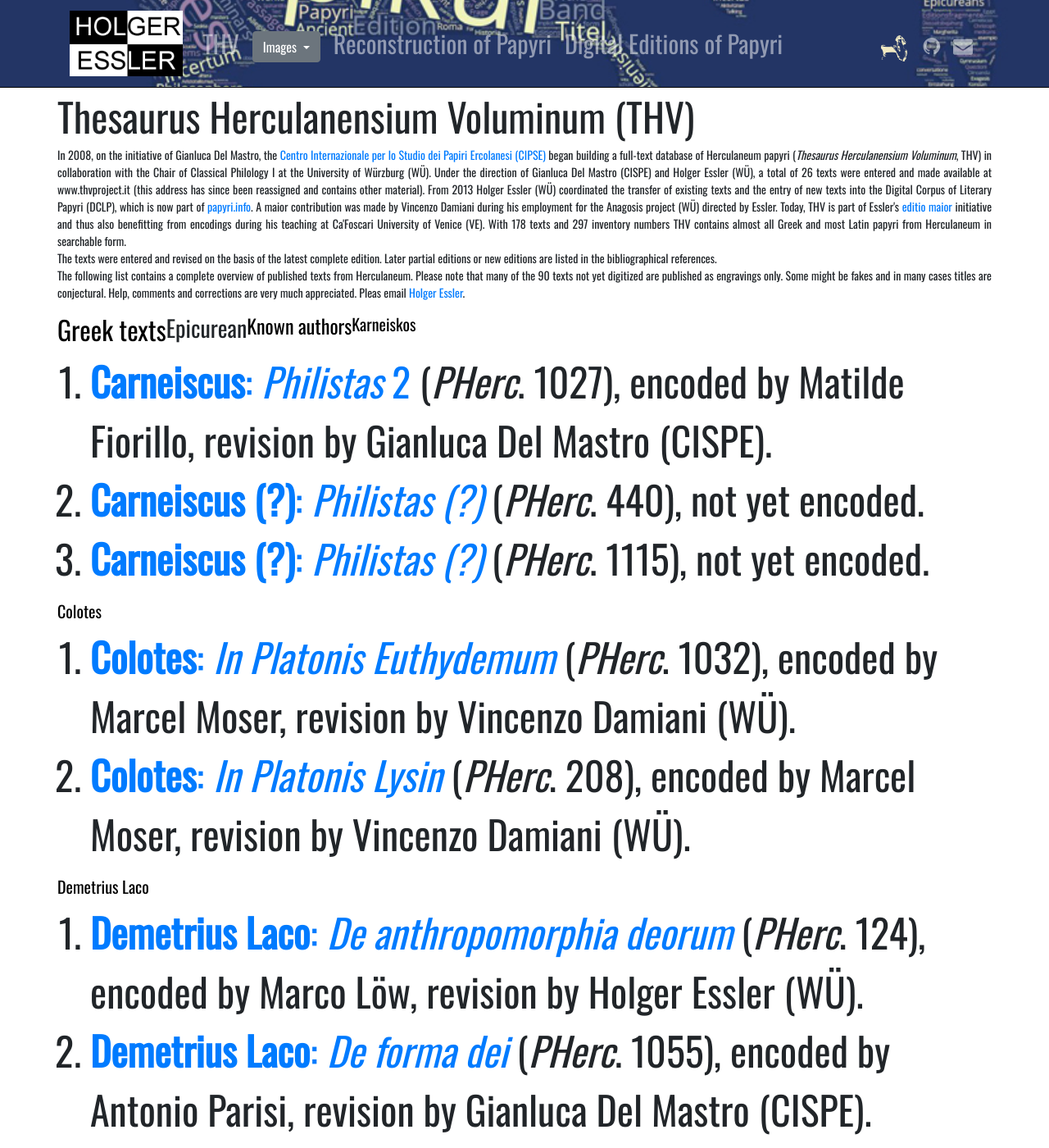
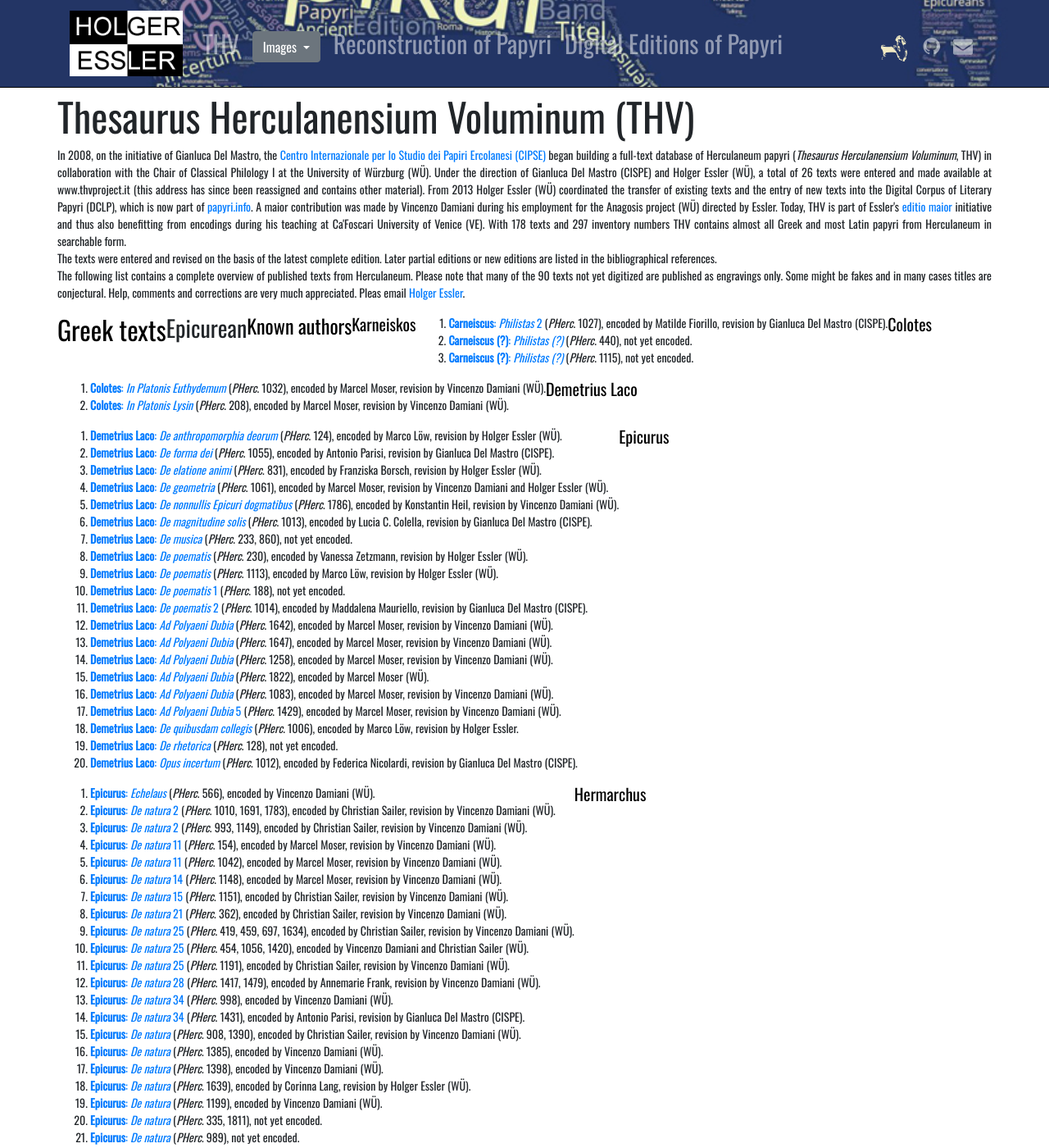
Before and after one commit to HolgerEssler/HolgerEssler.github.io, a Jekyll site: the page built from thv.html, in a window 1280 px wide and 1400 px high. Shown: the whole window at 82% size. Built offline with Jekyll 4.4.1, drawn with Linux system fonts in a browser that asks for light colours; nearby versions of some CDN libraries.

Commit message:
Sixth adaption.

```diff
--- a/css/main.css
+++ b/css/main.css
@@ -7,6 +7,12 @@
   font-family: 'Open Sans' sans-serif;
   font-size: 14px !important;
   text-align: justify;
+}
+
+li {
+  font-family: 'Open Sans' sans-serif;
+  font-size: 14px;
+  text-align: left;
 }
 
 .nav-link {
```
Also changed, not shown: images/cropped-logo_sq-32x32.png.
